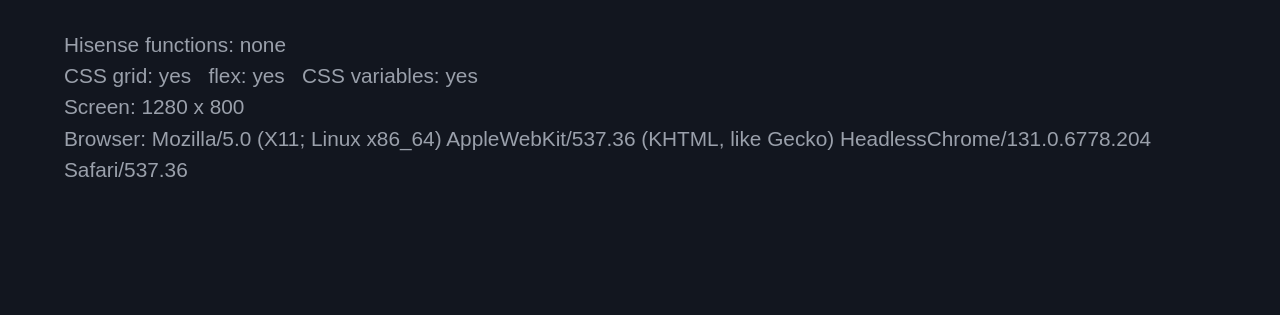
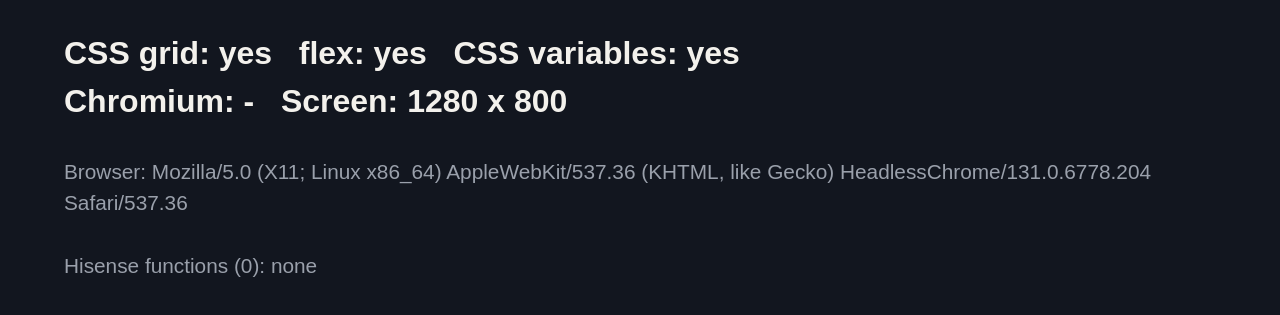
Before and after one commit to ashonque/tvhome, a plain HTML site: page test.html in a window 1280 px wide. Shown: the part 195-510 px from the top of the page. Drawn offline with Linux system fonts and the light colour scheme.

Commit message:
Test page: show browser support info first
Co-Authored-By: Claude Opus 5.5 <noreply@anthropic.com>

```diff
--- a/test.html
+++ b/test.html
@@ -40,12 +40,18 @@
     varsOk = !!(window.CSS && CSS.supports && CSS.supports("color", "var(--x)"));
   } catch (e) {}
 
+  function call(fn) {
+    try { return typeof window[fn] === "function" ? String(window[fn]()) : "-"; } catch (e) { return "error"; }
+  }
+
   document.getElementById("details").innerHTML =
-    "Hisense functions: " + (names.length ? names.join(", ") : "none") + "<br>" +
+    "<b style='font-size:4vh;color:#f3f1ec'>" +
     "CSS grid: " + (gridOk ? "yes" : "NO") + " &nbsp; flex: " + (flexOk ? "yes" : "NO") +
     " &nbsp; CSS variables: " + (varsOk ? "yes" : "NO") + "<br>" +
-    "Screen: " + window.innerWidth + " x " + window.innerHeight + "<br>" +
-    "Browser: " + navigator.userAgent;
+    "Chromium: " + call("Hisense_GetChromiumVersion") +
+    " &nbsp; Screen: " + window.innerWidth + " x " + window.innerHeight + "</b><br><br>" +
+    "Browser: " + navigator.userAgent + "<br><br>" +
+    "Hisense functions (" + names.length + "): " + (names.length ? names.join(", ") : "none");
 </script>
 </body>
 </html>
```
